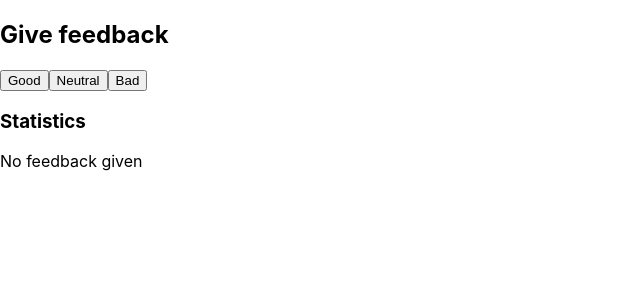
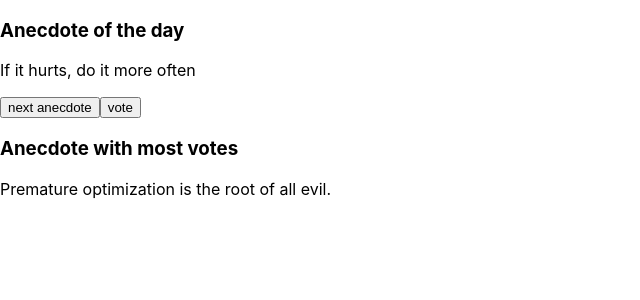
Before and after one commit to oDASCo/helsinki-course, a React (Create React App) app: page / in a window 1280 px wide. Shown: the top 300 px of the page, without its empty margins (0-640 px from the left). Built offline with nearby package versions, Linux system fonts and the light colour scheme.

Commit message:
tasks till 1.14

```diff
--- a/src/App.js
+++ b/src/App.js
@@ -1,76 +1,41 @@
 import React, { useState } from 'react'
 
-const Button = ({handleClick, text}) => {
-    return (
-        <button onClick={handleClick}>{text}</button>
-    );
-};
+const App = () => {
+    const anecdotes = [
+        'If it hurts, do it more often',
+        'Adding manpower to a late software project makes it later!',
+        'The first 90 percent of the code accounts for the first 90 percent of the development time...The remaining 10 percent of the code accounts for the other 90 percent of the development time.',
+        'Any fool can write code that a computer can understand. Good programmers write code that humans can understand.',
+        'Premature optimization is the root of all evil.',
+        'Debugging is twice as hard as writing the code in the first place. Therefore, if you write the code as cleverly as possible, you are, by definition, not smart enough to debug it.'
+    ];
+    const [selected, setSelected] = useState(0);
+    const [votes, setVotes] = useState({ 0: 0, 1: 0, 2: 0, 3: 0, 4: 0 });
 
-const Statistics = (props) => {
-    if (props.good || props.neutral || props.bad) {
-        return (
-            <div>
-                <table>
-                    <tbody>
-                    <Statistic text='Good' value={props.good}/>
-                    <Statistic text='Neutral' value={props.neutral}/>
-                    <Statistic text='Bad' value={props.bad}/>
-                    <Statistic text='All' value={props.stats.all}/>
-                    <Statistic text='Average' value={props.stats.average}/>
-                    <Statistic text='Positive' value={props.stats.positive}/>
-                    </tbody>
-                </table>
-            </div>
-        )
-    } else {
-        return (
-            <div>
-                <p>No feedback given</p>
-            </div>
-        )
-    }
-};
-
-const Statistic = ({text, value}) => <tr><td>{text}:</td><td>{value}</td></tr>;
-
-const App = () => {
-    const [good, setGood] = useState(0);
-    const [neutral, setNeutral] = useState(0);
-    const [bad, setBad] = useState(0);
-    const stats = {
-        all: good + neutral + bad,
-        average: (good - bad) / (good + neutral + bad),
-        positive: (good * 100) / (good + neutral + bad)
+    const nextAnecdote = () => {
+        setSelected(Math.floor(Math.random() * (anecdotes.length)));
+    };
+    const vote = () => {
+        setVotes({
+            ...votes,
+            [selected]:  votes[selected] += 1
+        });
     };
 
-    const addGoodFB = () => {
-        setGood(good + 1);
-    };
-
-    const addNeutralFB = () => {
-        setNeutral(neutral + 1);
-    };
-
-    const addBadFB = () => {
-        setBad(bad + 1);
+    const getAnecdoteMaxVotes = () => {
+        return Object.keys(votes).reduce((a, b) => votes[a] > votes[b] ? a : b);
     };
 
     return (
         <div>
-            <h2>Give feedback</h2>
-            <Button handleClick={addGoodFB} text='Good'/>
-            <Button handleClick={addNeutralFB} text='Neutral'/>
-            <Button handleClick={addBadFB} text='Bad'/>
-
-            <h3>Statistics</h3>
-
-            <Statistics stats={stats}
-                        good={good}
-                        neutral={neutral}
-                        bad={bad}/>
-
+            <h3>Anecdote of the day</h3>
+            <p>{anecdotes[selected]}</p>
+            <button onClick={nextAnecdote}>next anecdote</button>
+            <button onClick={vote}>vote</button>
+            <h3>Anecdote with  most votes</h3>
+            <p>{anecdotes[getAnecdoteMaxVotes()]}</p>
         </div>
     )
-}
+};
 
 export default App;
```
Also changed, not shown: 1 other file (tests, documents, lock files or other folders).
